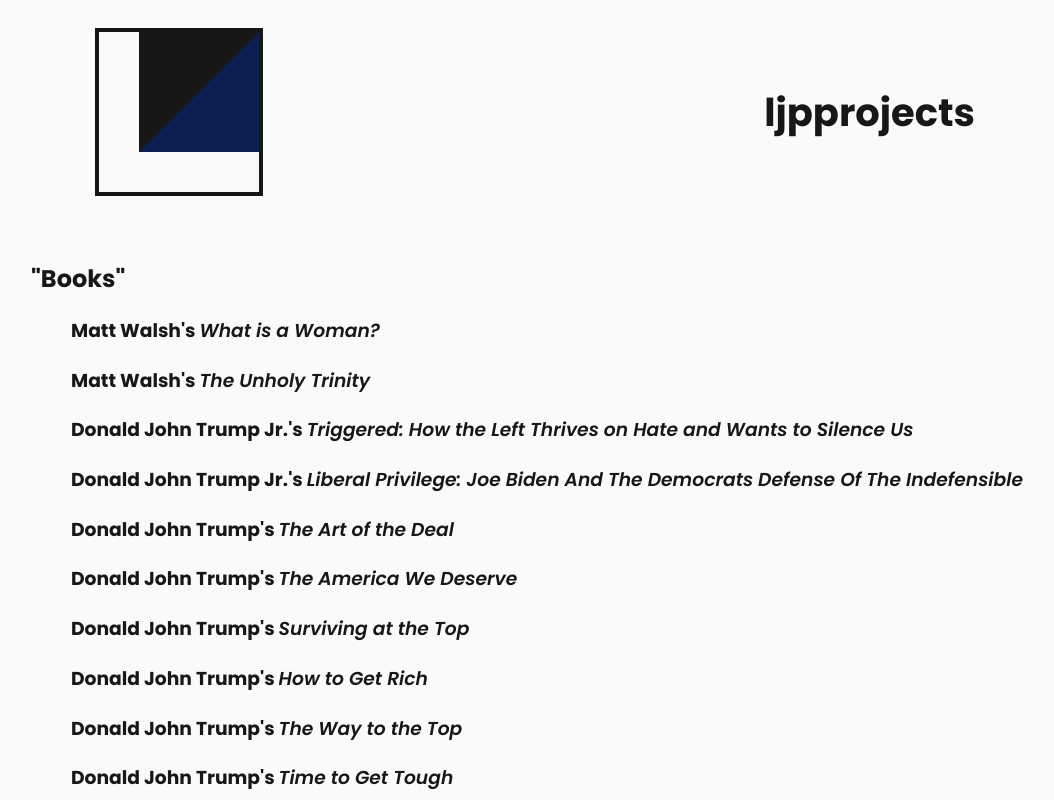
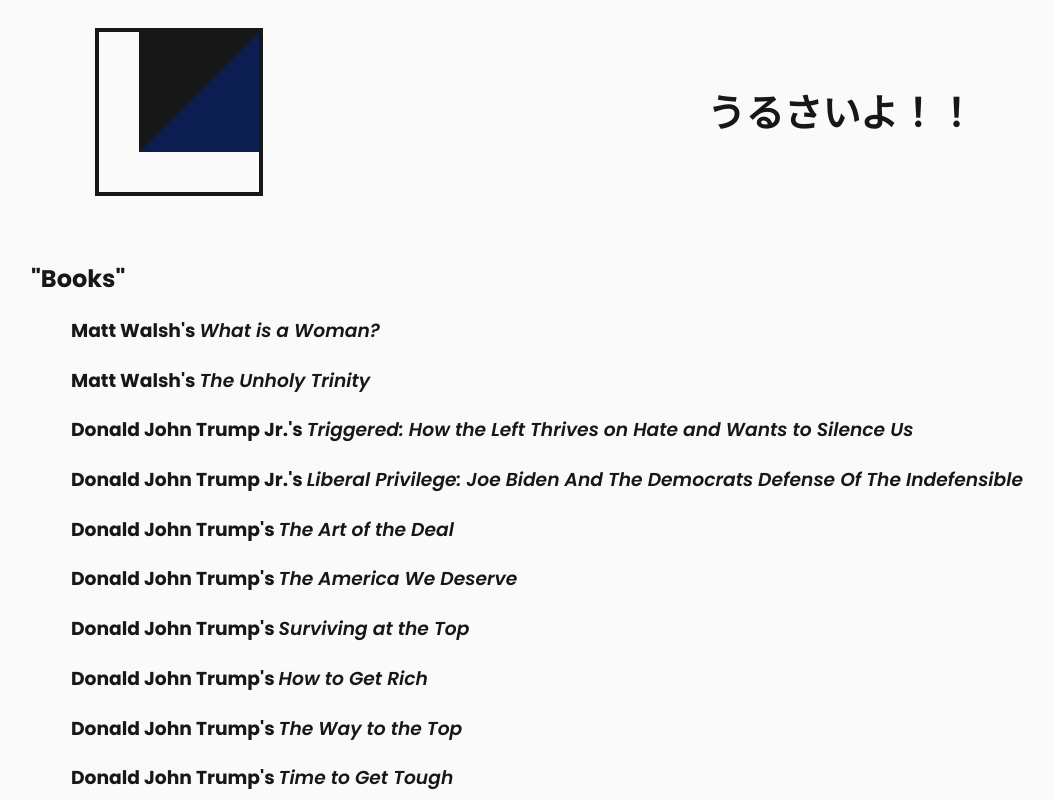
Before and after one commit to ljpprojects/ljp-projects.github.io, a website: page site/index.html in a window 1280 px wide. Shown: the top 800 px of the page, without its empty margins (41-1095 px from the left). Drawn offline with Linux system fonts and the light colour scheme; a web font is replaced by a local one.

Commit message:
Update index.html

```diff
--- a/site/index.html
+++ b/site/index.html
@@ -56,7 +56,7 @@
 <body>
     <section id="header">
         <img src="/assets/icon.svg" />
-        <h1>ljpprojects</h1>
+        <h1>うるさいよ！！</h1>
     </section>
     <main>
         <!-- Sorted projects based on status/category -->
```
